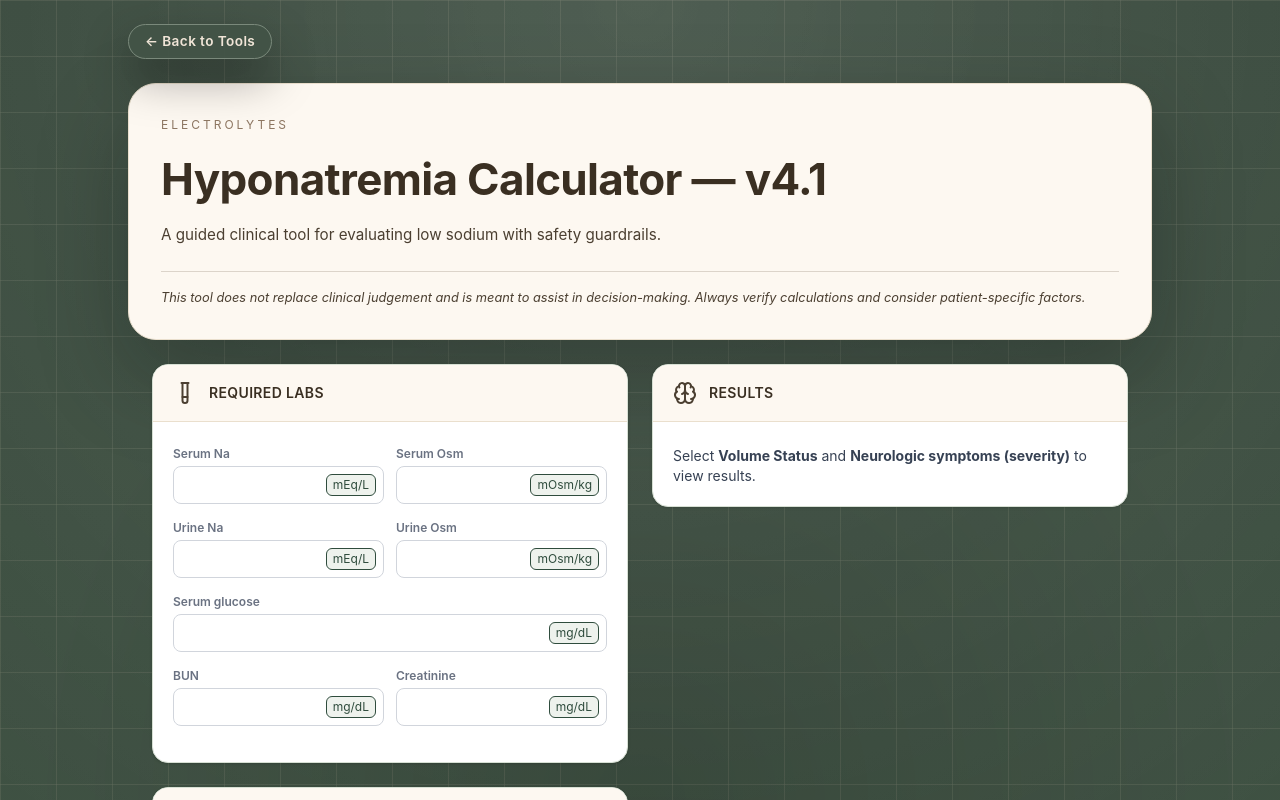
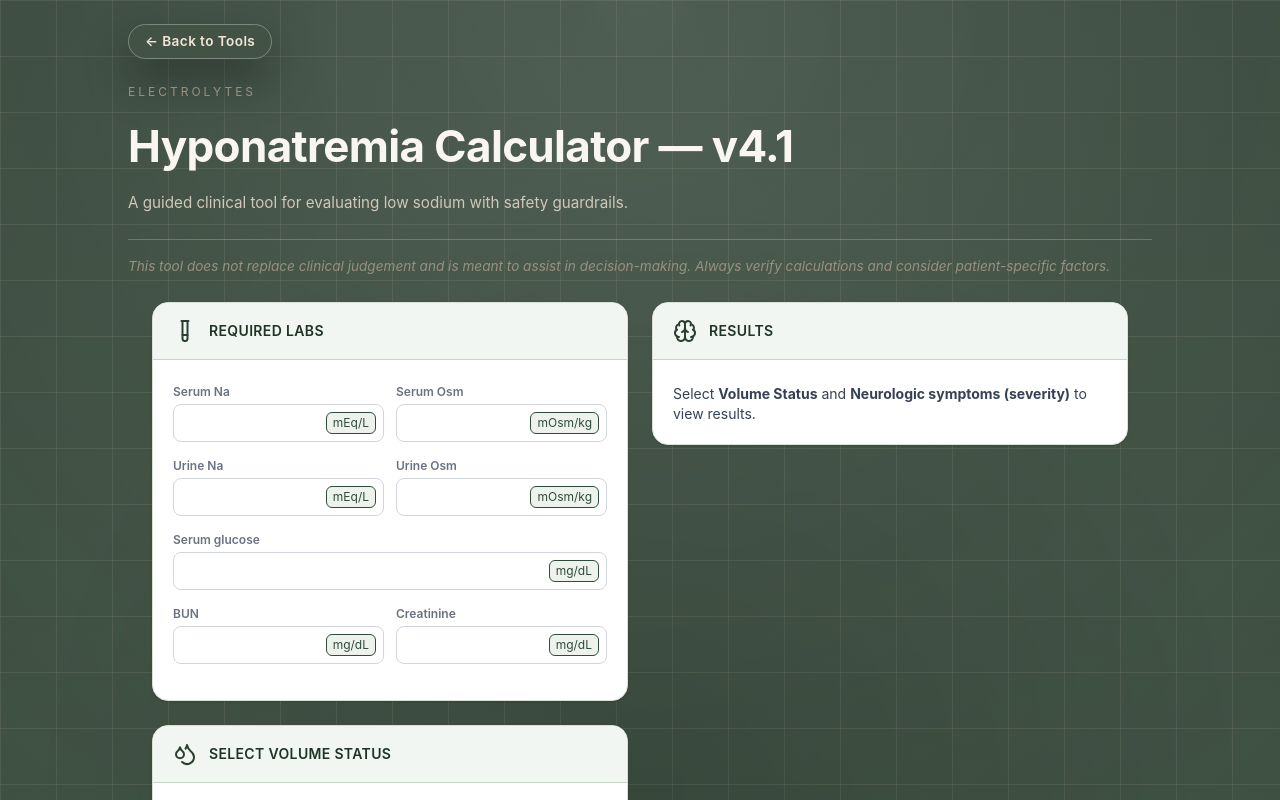
Before and after one commit to NotoMD-dev/notomed-site, a Next.js app: page /tools/hypona-calc in a window 1280 px wide. Shown: the top 800 px of the page. Built offline with nearby package versions, Linux system fonts and the light colour scheme.

Commit message:
Remove tool hero banners and apply sage headers

```diff
--- a/src/app/globals.css
+++ b/src/app/globals.css
@@ -45,20 +45,15 @@
   --pill-border: #7a897b;
   --pill-text: #f0e5d7;
 
-  --tool-hero-border: var(--hero-tone-pear-border);
-  --tool-hero-surface: var(--hero-tone-pear-surface);
-  --tool-hero-title: var(--hero-tone-pear-title);
-  --tool-hero-text: var(--hero-tone-pear-body);
-  --tool-hero-muted: var(--hero-tone-pear-muted);
-  --tool-hero-eyebrow: var(--hero-tone-pear-muted);
   --tool-back-bg: rgba(67, 84, 71, 0.95);
   --tool-back-border: #7a897b;
   --tool-back-text: #f0e5d7;
-  --tool-panel-header-bg: var(--hero-tone-pear-surface);
-  --tool-panel-header-hover: #f7f1e7;
-  --tool-panel-header-border: var(--hero-tone-pear-border);
-  --tool-panel-header-text: var(--hero-tone-pear-title);
-  --tool-panel-header-subtext: var(--hero-tone-pear-body);
+  --tool-header-divider: rgba(240, 229, 215, 0.25);
+  --tool-panel-header-bg: var(--hero-tone-sage-surface);
+  --tool-panel-header-hover: #e6efe8;
+  --tool-panel-header-border: var(--hero-tone-sage-border);
+  --tool-panel-header-text: var(--hero-tone-sage-title);
+  --tool-panel-header-subtext: var(--hero-tone-sage-body);
 
   --hero-tone-sage-surface: #f1f6f2;
   --hero-tone-sage-border: #c9d5c8;
@@ -125,20 +120,15 @@
   --pill-border: #b7a88f;
   --pill-text: #2f271d;
 
-  --tool-hero-border: var(--hero-tone-pear-border);
-  --tool-hero-surface: var(--hero-tone-pear-surface);
-  --tool-hero-title: var(--hero-tone-pear-title);
-  --tool-hero-text: var(--hero-tone-pear-body);
-  --tool-hero-muted: var(--hero-tone-pear-muted);
-  --tool-hero-eyebrow: var(--hero-tone-pear-muted);
   --tool-back-bg: rgba(83, 101, 88, 0.15);
   --tool-back-border: #748a78;
   --tool-back-text: #2f271d;
-  --tool-panel-header-bg: var(--hero-tone-pear-surface);
-  --tool-panel-header-hover: #f7f1e7;
-  --tool-panel-header-border: var(--hero-tone-pear-border);
-  --tool-panel-header-text: var(--hero-tone-pear-title);
-  --tool-panel-header-subtext: var(--hero-tone-pear-body);
+  --tool-header-divider: rgba(32, 25, 19, 0.15);
+  --tool-panel-header-bg: var(--hero-tone-sage-surface);
+  --tool-panel-header-hover: #dce8e0;
+  --tool-panel-header-border: var(--hero-tone-sage-border);
+  --tool-panel-header-text: var(--hero-tone-sage-title);
+  --tool-panel-header-subtext: var(--hero-tone-sage-body);
 
   --hero-tone-sage-surface: #f1f6f2;
   --hero-tone-sage-border: #c9d5c8;
@@ -310,48 +300,42 @@ body {
 }
 
 
-.tool-hero {
-  --tool-hero-border-current: var(--tool-hero-border);
-  --tool-hero-surface-current: var(--tool-hero-surface);
-  --tool-hero-title-current: var(--tool-hero-title);
-  --tool-hero-text-current: var(--tool-hero-text);
-  --tool-hero-eyebrow-current: var(--tool-hero-eyebrow);
-  --tool-hero-divider-current: rgba(84, 65, 45, 0.2);
-
-  border-radius: 28px;
-  border: 1px solid var(--tool-hero-border-current);
-  background: var(--tool-hero-surface-current);
-  padding: 2rem;
-  box-shadow: 0 35px 90px rgba(8, 12, 10, 0.28);
+.tool-header {
+  padding: 0;
 }
 
-.tool-hero-title {
+.tool-header-aside {
+  color: var(--text-body);
+}
+
+.tool-header-title {
   font-size: clamp(2rem, 4vw, 2.75rem);
   font-weight: 700;
   letter-spacing: -0.015em;
-  color: var(--tool-hero-title-current);
+  color: var(--text-heading);
 }
 
-.tool-hero-eyebrow {
+.tool-header-eyebrow {
   font-size: 0.75rem;
   text-transform: uppercase;
   letter-spacing: 0.25em;
-  color: var(--tool-hero-eyebrow-current);
+  color: var(--text-muted);
 }
 
-.tool-hero-copy,
-.tool-hero-footnote {
-  color: var(--tool-hero-text-current);
+.tool-header-copy,
+.tool-header-footnote {
+  color: var(--text-body);
   font-size: 0.95rem;
-  line-height: 1.5;
+  line-height: 1.6;
 }
 
-.tool-hero-footnote {
+.tool-header-footnote {
   margin-top: 1.5rem;
-  border-top: 1px solid var(--tool-hero-divider-current);
+  border-top: 1px solid var(--tool-header-divider);
   padding-top: 1rem;
-  font-size: 0.8rem;
+  font-size: 0.85rem;
   font-style: italic;
+  color: var(--text-muted);
 }
 
 .tool-module-header {
--- a/src/components/ToolPageShell.tsx
+++ b/src/components/ToolPageShell.tsx
@@ -36,18 +36,18 @@ export function ToolPageShell({
             </Link>
           </div>
 
-          <section className="tool-hero">
+          <section className="tool-header">
             <div className="flex flex-col gap-6 md:flex-row md:items-start md:justify-between">
               <div className="space-y-3">
-                {eyebrow ? <p className="tool-hero-eyebrow">{eyebrow}</p> : null}
-                <h1 className="tool-hero-title">{title}</h1>
-                {description ? <div className="tool-hero-copy">{description}</div> : null}
+                {eyebrow ? <p className="tool-header-eyebrow">{eyebrow}</p> : null}
+                <h1 className="tool-header-title">{title}</h1>
+                {description ? <div className="tool-header-copy">{description}</div> : null}
               </div>
 
-              {heroAside ? <div className="tool-hero-aside">{heroAside}</div> : null}
+              {heroAside ? <div className="tool-header-aside">{heroAside}</div> : null}
             </div>
 
-            {footnote ? <div className="tool-hero-footnote">{footnote}</div> : null}
+            {footnote ? <div className="tool-header-footnote">{footnote}</div> : null}
           </section>
 
           <div className={bodyClassName}>{children}</div>
```
